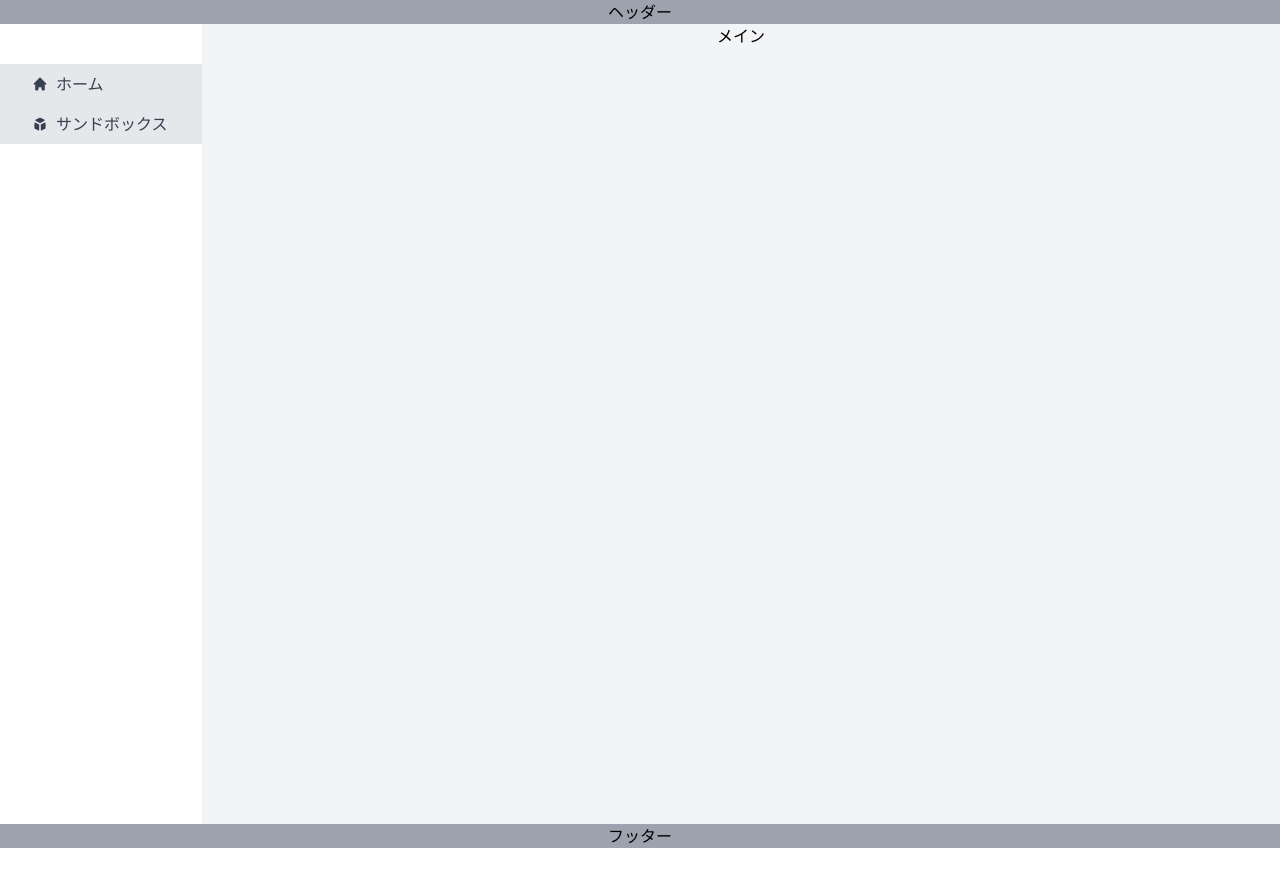
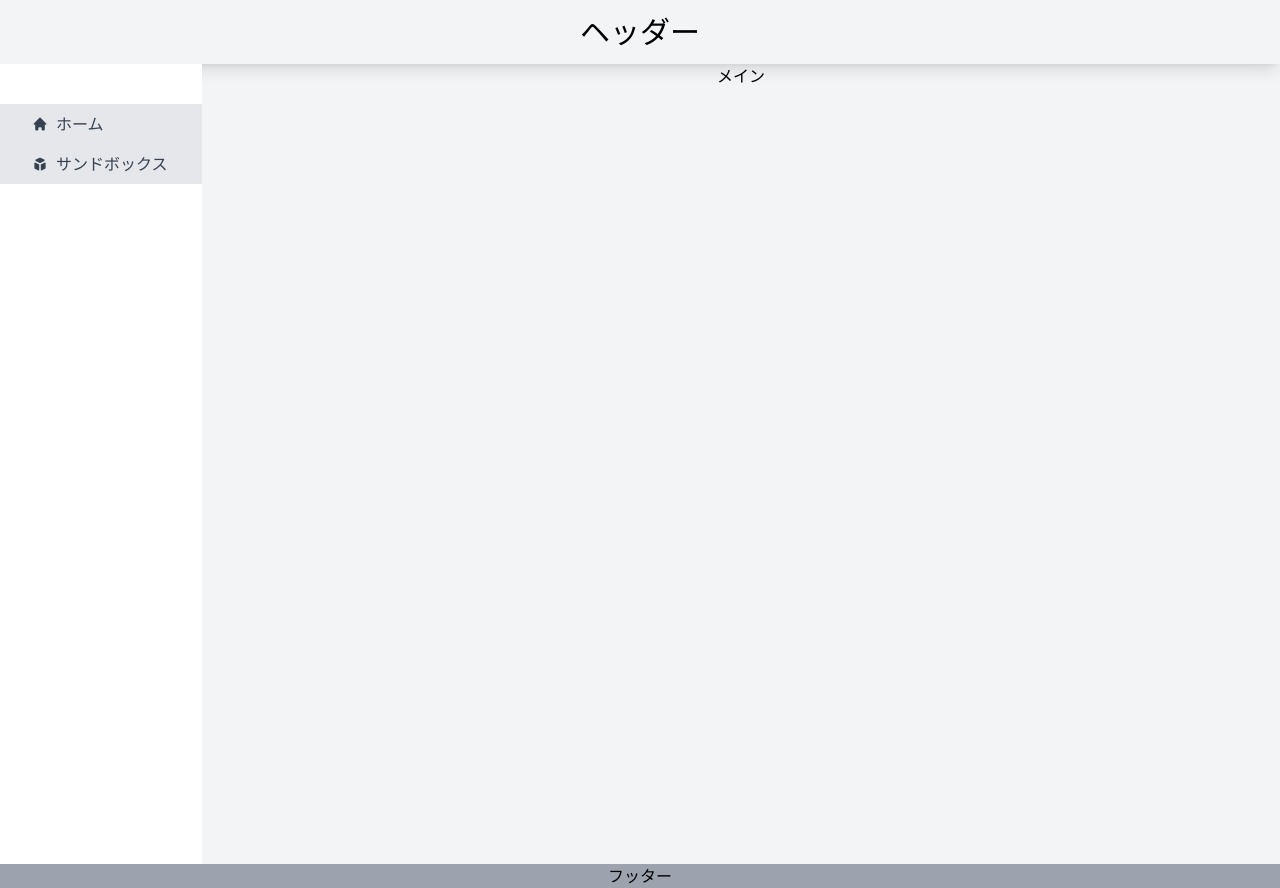
Before and after one commit to B4129/tailwind-sandbox, a React (Create React App) app: page / in a window 1280 px wide. Before the commit the page ends 848 px from the top, so only its background shows below. Built offline with nearby package versions, Linux system fonts and the light colour scheme; the HTML template or start-up script is replaced by a standard one.

Commit message:
refactor: header

```diff
--- a/src/components/layouts/DefaultLayout.tsx
+++ b/src/components/layouts/DefaultLayout.tsx
@@ -1,13 +1,14 @@
 import React, {FC,} from "react";
 import {Outlet} from "react-router-dom";
 import {SideMenu} from "../ui/Sidemenu";
+import {BaseHeader} from "../ui/Header";
 
 
 export const DefaultLayout: FC = () => {
     return (
         <>
-            <div className="flex flex-col bg-gray-100 h-full max-w-screen">
-                <div className="flex flex-item justify-center bg-gray-400"><span>ヘッダー</span></div>
+            <div className="flex flex-col bg-gray-100 h-full">
+                <BaseHeader/>
                 <div className="flex flex-item">
                     <SideMenu/>
                     <main className=" container w-screen mx-auto flex flex-col  ">
--- /dev/null
+++ b/src/components/ui/Header/index.tsx
@@ -0,0 +1,11 @@
+import React from "react";
+
+export const BaseHeader = () => {
+    return (<div className="flex flex-item justify-center align-middle bg-gray-100 shadow shadow-lg h-16">
+        <div className="flex flex-row">
+            <div className="flex flex-item align-middle">
+                <span className="text-3xl self-center">ヘッダー</span>
+            </div>
+        </div>
+    </div>);
+}
```
